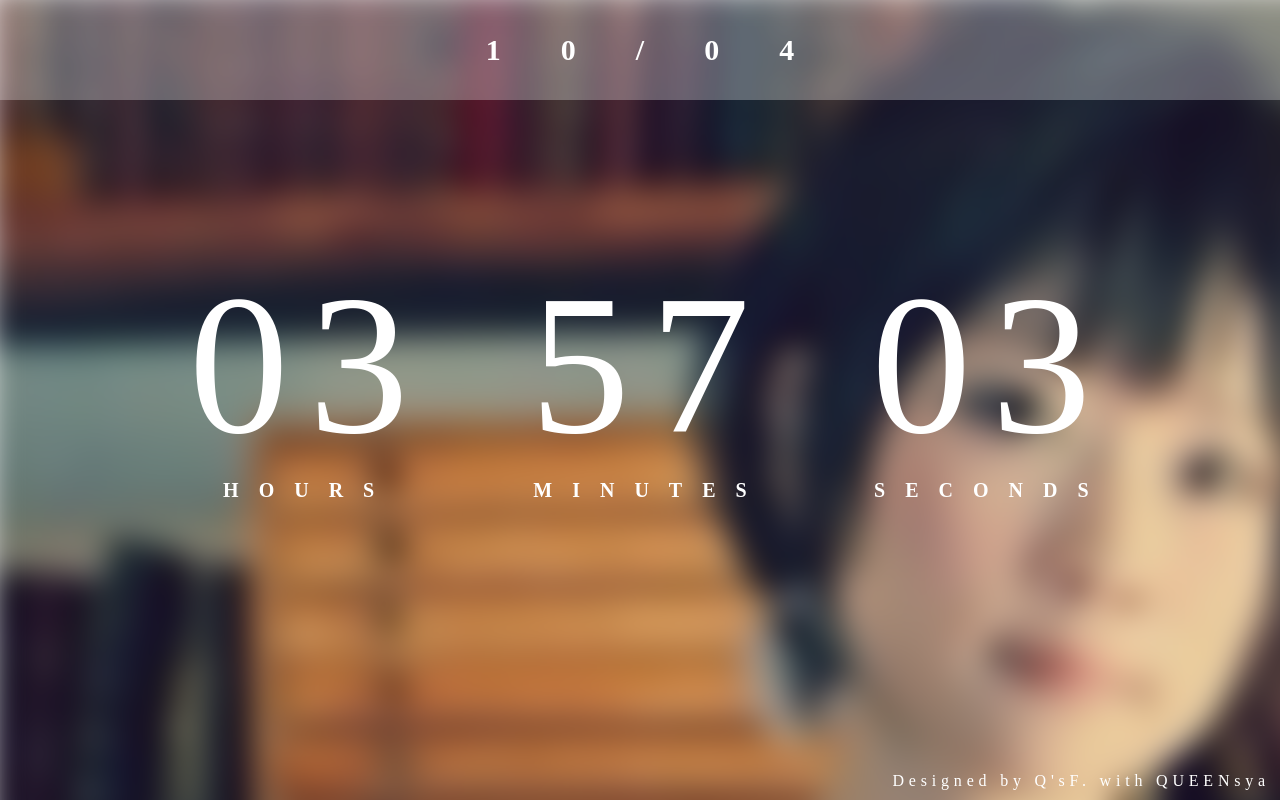
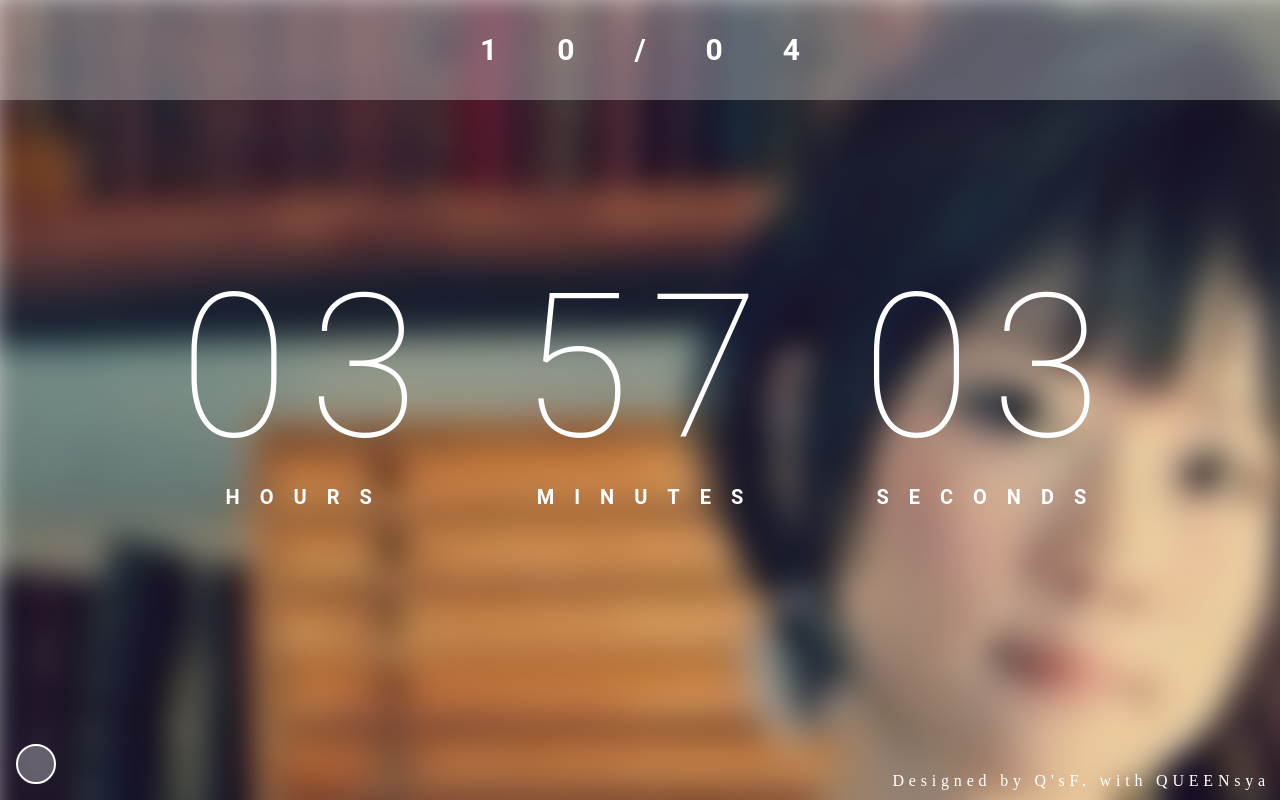
Before and after one commit to Qs-F/HTML5-Clock, a browser extension: page index.html in a window 1280 px wide. Drawn offline with nearby package versions, Linux system fonts and the light colour scheme.

Commit message:
new function:add button!!!

```diff
--- a/index.html
+++ b/index.html
@@ -18,6 +18,7 @@
         <span class="r">SECONDS</span>
       </div>
     </div>
+    <button></button>
     <footer>Designed by Q'sF. with QUEENsya</footer>
     <!--<script src="main.js"></script>-->
     <script>setInterval('showClock2()',1000);</script>
--- a/main.js
+++ b/main.js
@@ -13,6 +13,16 @@ window.onload = setInterval(function showClock2 () {
   document.getElementById("minutes").innerHTML = nowMin;
   document.getElementById("seconds").innerHTML = nowSec;
 },1000);
+
+
+window.addEventListener("load", function() {
+  document.getElementsByTagName("button")[0].addEventListener("click", bg, false);
+}, false);
+
+function bg() {
+  var backgroundId = 'back' + Math.floor( Math.random() * 12 ) + '.jpg';
+  document.getElementById("background").src = backgroundId;
+}
 
 window.onload = setInterval(function() {
   var backgroundId = 'back' + Math.floor( Math.random() * 12 ) + '.jpg';
--- a/styles.css
+++ b/styles.css
@@ -1,6 +1,6 @@
 /* CSS file placeholder. */
 * {
-  overflow: hidden;
+  /*overflow: hidden;*/
   margin: 0;
   padding: 0;
   cursor: default;
@@ -12,6 +12,17 @@
   background: rgba(0,0,0,0);
 }
 
+button {
+  background: rgba(255,255,255,.3);
+  width: 40px;
+  height: 40px;
+  border-radius: 50%;
+  border: rgb(255,255,255) solid 2px;
+  position: fixed;
+  bottom: 16px;
+  left: 16px;
+}
+
 .contents {
   height: 250px;
   padding: calc(50vh - 250px) 10% 0 10%;
@@ -19,7 +30,7 @@
 }
 
 .clock {
-  font-family: 'Myriad Set Pro';
+  font-family: 'Myriad Set Pro', "Roboto";
   font-size: 100px;
   width: 100%;
   text-align: right;
@@ -28,7 +39,7 @@
 
 .time {
 	box-sizing: border-box;
-  font-family: 'Myriad Set Pro','HelveticaNeue-UltraLight';
+  font-family: 'Myriad Set Pro','HelveticaNeue-UltraLight', "Roboto";
   font-weight: 100;
   font-size: 200px;
   width: 100%;
@@ -72,7 +83,7 @@
   color: rgb(255,255,255);
   width: calc( 100% / 3);
   font-weight: bold;
-  font-family: 'Myriad Set Pro';
+  font-family: 'Myriad Set Pro', "Roboto";
   letter-spacing: 20px;
   padding-left: 20px;
   box-sizing: border-box;
```
Also changed, not shown: back11.jpg (renamed from back11.JPG).
